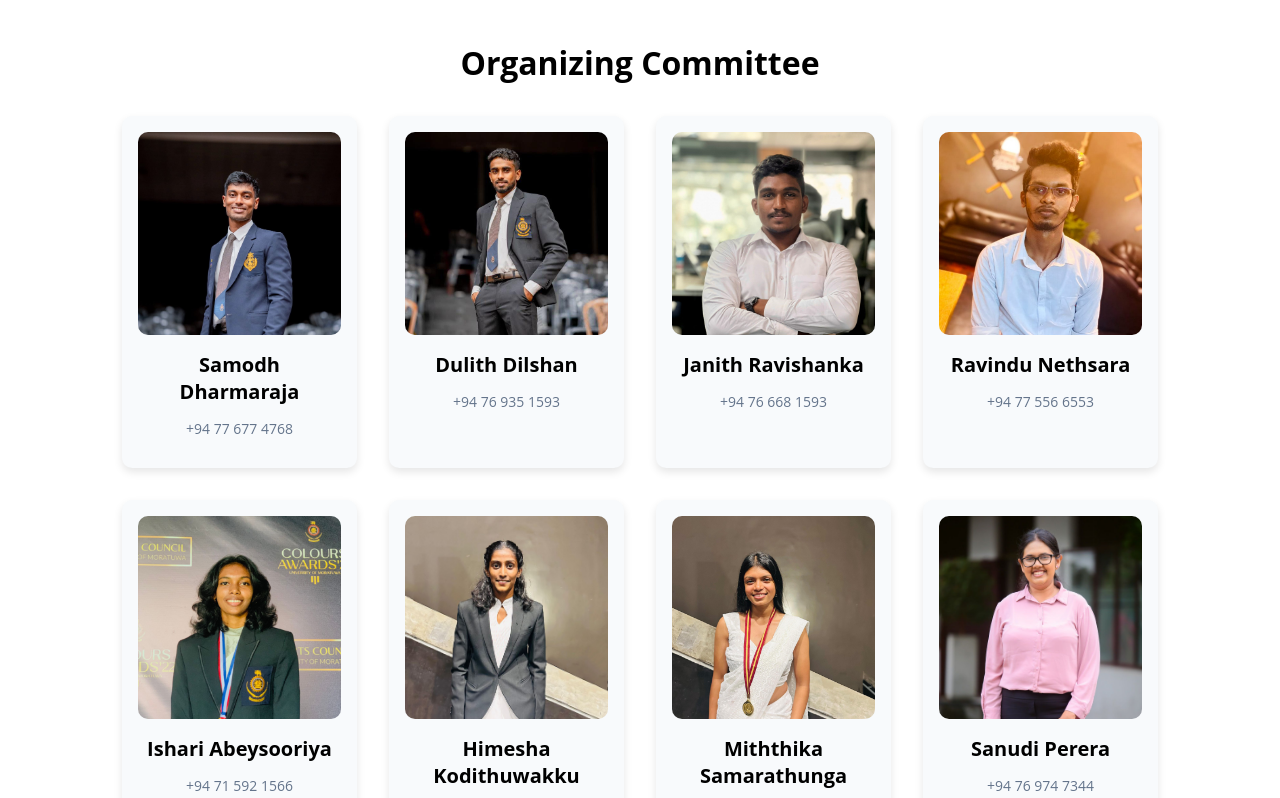
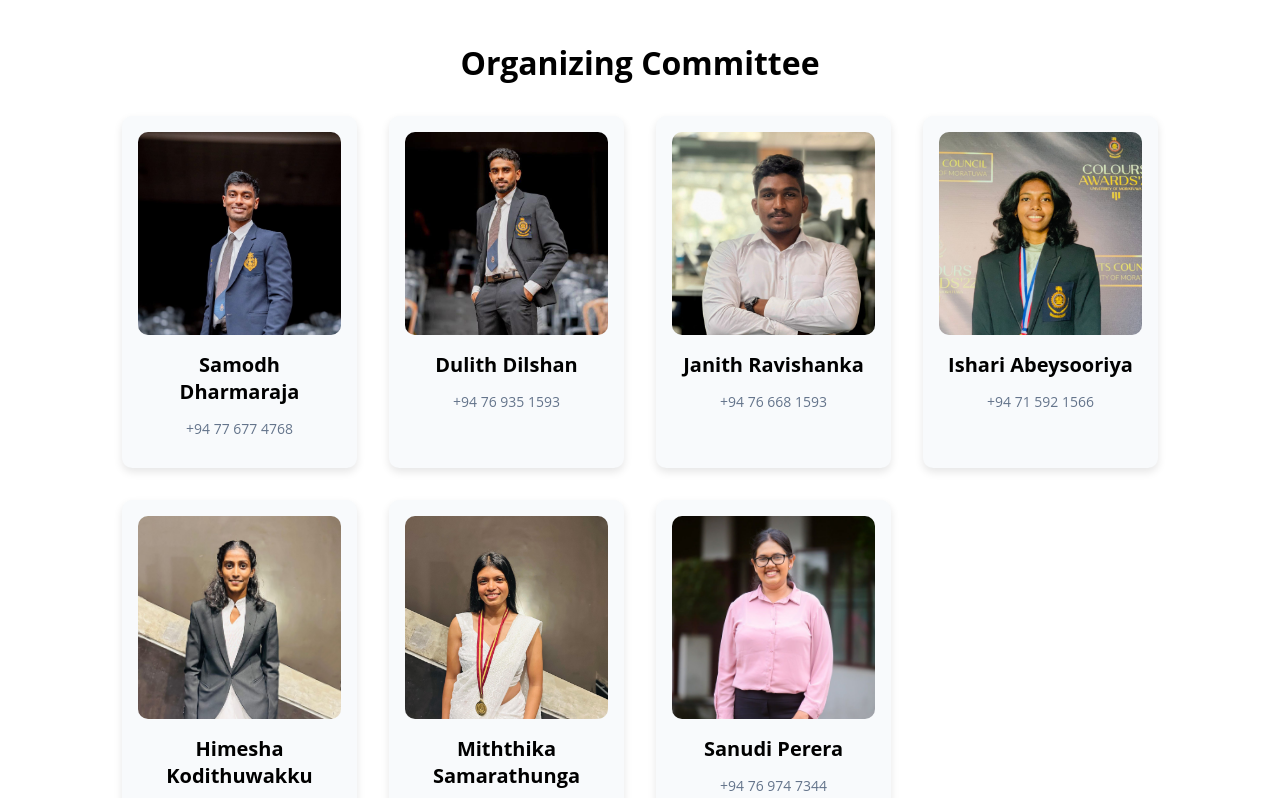
Before and after one commit to Ishari-28/AthleTech_frontend, a React (Vite) app: page /aboutus in a window 1280 px wide. Shown: the part 602-1400 px from the top of the page. Built offline with nearby package versions, Linux system fonts and the light colour scheme.

Commit message:
update paths of images

```diff
--- a/src/pages/AboutUs.jsx
+++ b/src/pages/AboutUs.jsx
@@ -1,45 +1,48 @@
 import "../styles/AboutUs.css";
+import img1 from "../assets/images/AboutUsImages/samod 1.1.jpg";
+import img2 from "../assets/images/AboutUsImages/Dulith.jpg";
+import img3 from "../assets/images/AboutUsImages/Janith 1.1.jpg";
+import img4 from "../assets/images/AboutUsImages/Ishari.jpg";
+import img5 from "../assets/images/AboutUsImages/Himesha.jpg";
+import img6 from "../assets/images/AboutUsImages/Miththika.jpg";
+import img7 from "../assets/images/AboutUsImages/Sanudi.jpg";
 
 const committeeMembers = [
   {
     name: "Samodh Dharmaraja",
     phone: "+94 77 677 4768",
-    image: "src/assets/images/AboutUsImages/samod 1.1.jpg",
+    image: img1,
   },
   {
     name: "Dulith Dilshan",
     phone: "+94 76 935 1593",
-    image: "src/assets/images/AboutUsImages/Dulith.jpg",
+    image: img2,
   },
   {
     name: "Janith Ravishanka",
     phone: "+94 76 668 1593",
-    image: "src/assets/images/AboutUsImages/Janith 1.1.jpg",
+    image: img3,
   },
-  {
-    name: "Ravindu Nethsara ",
-    phone: "+94 77 556 6553",
-    image: "src/assets/images/AboutUsImages/Ravindu.jpg",
-  },
+
   {
     name: "Ishari Abeysooriya",
     phone: "+94 71 592 1566",
-    image: "src/assets/images/AboutUsImages/Ishari.jpg",
+    image: img4,
   },
   {
     name: "Himesha Kodithuwakku",
     phone: "+94 77 668 6553",
-    image: "src/assets/images/AboutUsImages/Himesha.jpg",
+    image: img5,
   },
   {
     name: "Miththika Samarathunga",
     phone: "+94 77 668 6553",
-    image: "src/assets/images/AboutUsImages/Miththika.jpg",
+    image: img6,
   },
   {
     name: "Sanudi Perera",
     phone: "+94 76 974 7344",
-    image: "src/assets/images/AboutUsImages/Sanudi.jpg",
+    image: img7,
   },
 ];
 
```
